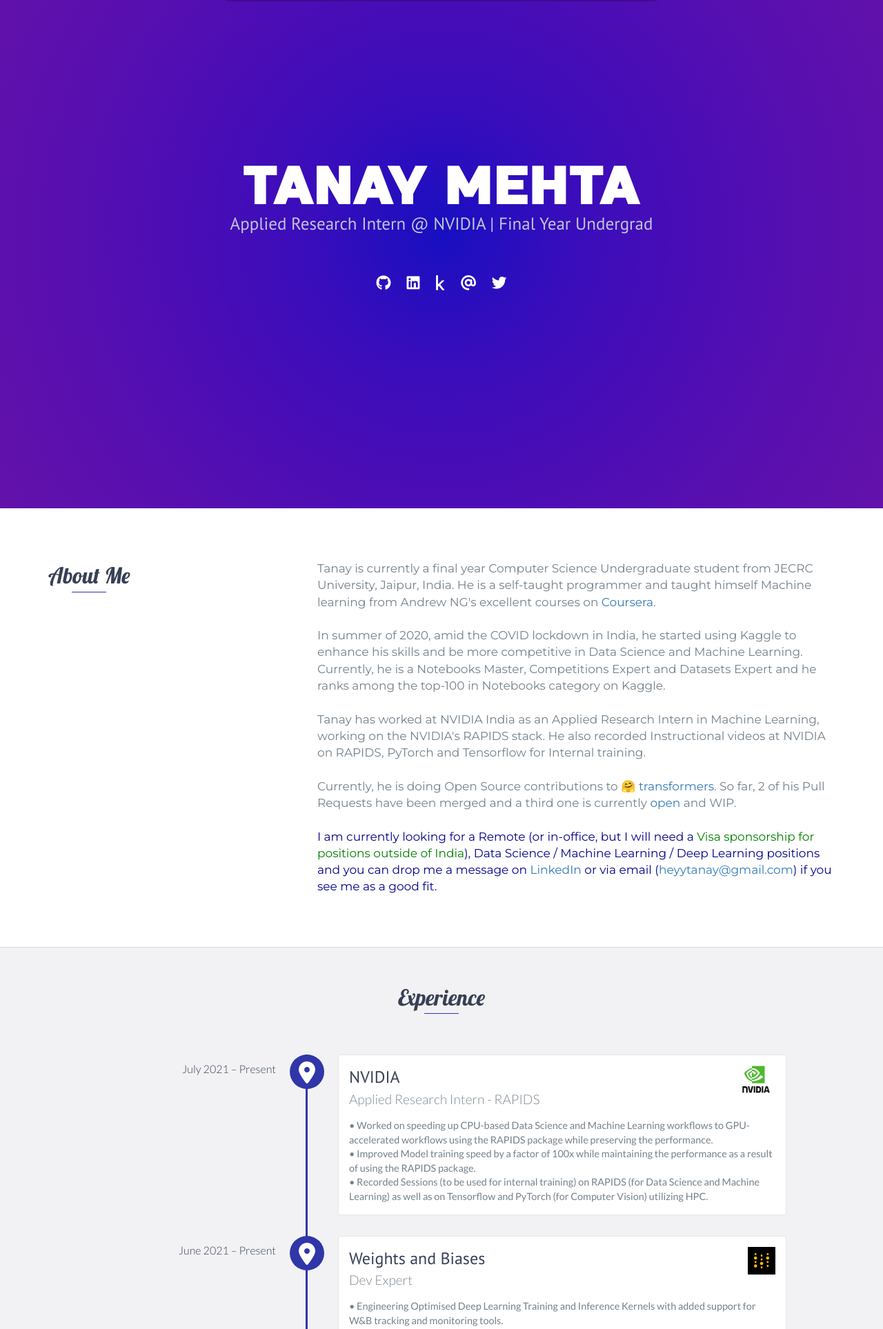
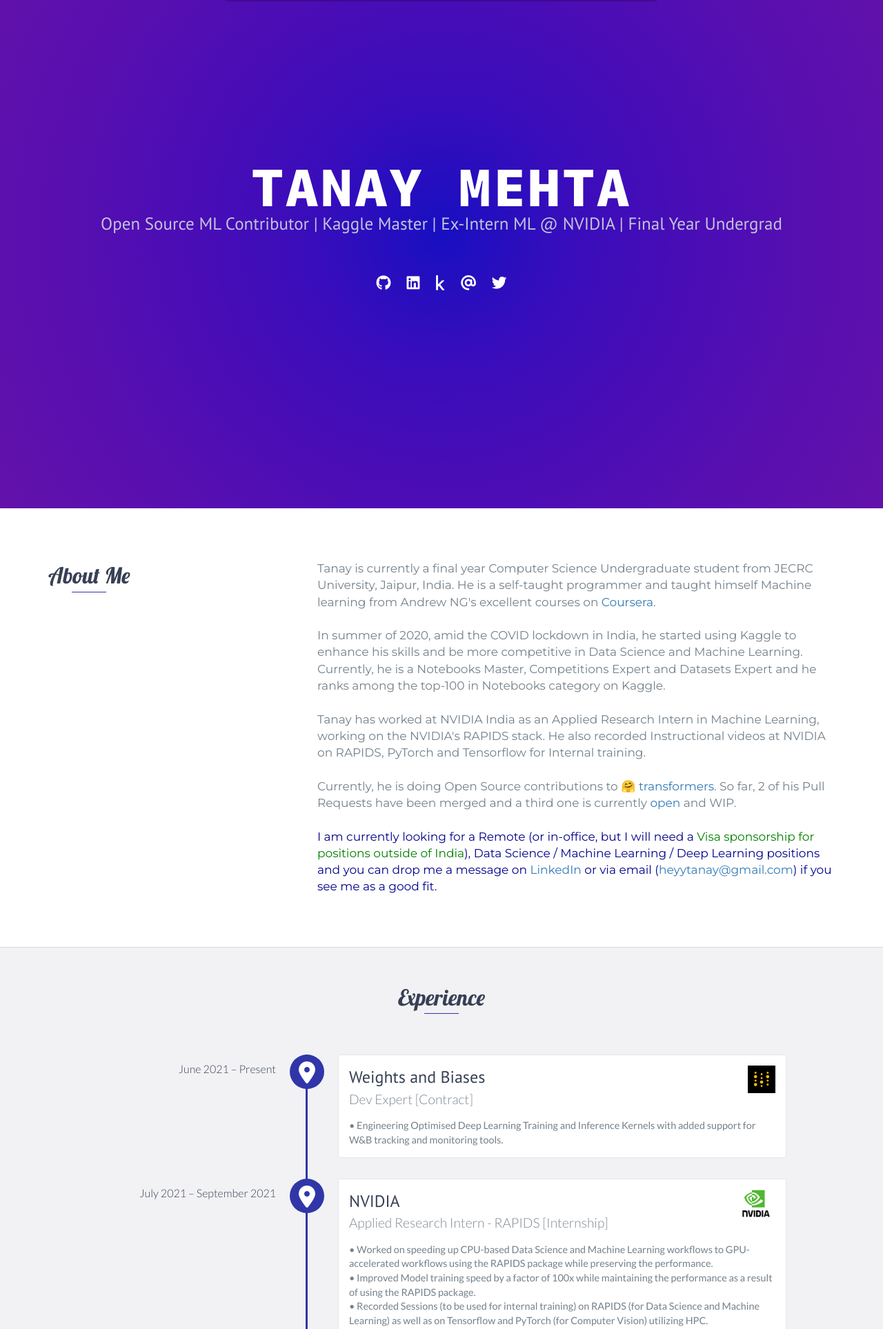
Before and after one commit to tanaymeh/tanaymeh.github.io, a web app: file index.html in a window 1280 px wide. Shown: the part 63-1990 px from the top of the page at 69% size. Run offline with its HTML, style and script files only (its server is not run), Linux system fonts and the light colour scheme; some libraries are stand-ins or nearby versions.

Commit message:
New font changes in place

```diff
--- a/css/styles.css
+++ b/css/styles.css
@@ -786,3 +786,8 @@ footer {
 ::selection {
   color: white;
   background: purple; }
+
+@font-face {
+  font-family: SFMono;
+  src: url("../SFMono-Heavy.otf");
+}
--- a/index.html
+++ b/index.html
@@ -67,9 +67,9 @@
                 <img id='lead-image' src="images/me_diff.png" width="200px" height="200px">
             </div> -->
             <!-- Prev h1: Raleway -->
-            <h1 style="font-family: 'Russo One', sans-serif; font-size:75px">Tanay Mehta</h1>
+            <h1 style="font-family: 'SFMono', sans-serif; font-size:75px">Tanay Mehta</h1>
             <!-- <br> -->
-            <h2 style="font-family:'PT Sans', sans-serif; font-size:25px">Applied Research Intern @ NVIDIA | Final Year Undergrad</h2>
+            <h2 style="font-family:'PT Sans', sans-serif; font-size:25px">Open Source ML Contributor | Kaggle Master | Ex-Intern ML @ NVIDIA | Final Year Undergrad</h2>
             <br>
             <div class="top-link">
                 <!-- <a href="https://drive.google.com/file/d/16wbVEO6lb6iDSDscS-ZerZnJ6nvX7ylr/view?usp=sharing" target="_blank" class="btn-rounded-white"><i class="fab fa-google-drive" aria-hidden="true"></i> View Resume</a>
@@ -148,23 +148,22 @@
     <div id="experience" class="background-alt">
         <h2 class="heading" style="font-family: 'Lobster', cursive;">Experience</h2>
         <div id="experience-timeline">
-            <div data-date="July 2021 – Present">
+            <div data-date="June 2021 – Present">
+                <h3 style="font-family: 'PT Sans';">Weights and Biases</h3>
+                <img src="images/wnb_logo.png" height="40px" align='right' style='pointer-events: none'>
+                <h4>Dev Expert [Contract]</h4>
+                <p>
+                    • Engineering Optimised Deep Learning Training and Inference Kernels with added support for W&B tracking and monitoring tools.<br>
+                </p>
+            </div>
+            <div data-date="July 2021 – September 2021">
                 <h3 style="font-family: 'PT Sans';">NVIDIA</h3>
                 <img src="images/nvidia-logo.jpg" height=40px width="9%" align='right' style='pointer-events: none'>
-                <h4>Applied Research Intern - RAPIDS</h4>
+                <h4>Applied Research Intern - RAPIDS [Internship]</h4>
                 <p>
                     • Worked on speeding up CPU-based Data Science and Machine Learning workflows to GPU-accelerated workflows using the RAPIDS package while preserving the performance.<br>
                     • Improved Model training speed by a factor of 100x while maintaining the performance as a result of using the RAPIDS package.<br>
                     • Recorded Sessions (to be used for internal training) on RAPIDS (for Data Science and Machine Learning) as well as on Tensorflow and PyTorch (for Computer Vision) utilizing HPC.<br>
-                </p>
-            </div>
-
-            <div data-date="June 2021 – Present">
-                <h3 style="font-family: 'PT Sans';">Weights and Biases</h3>
-                <img src="images/wnb_logo.png" height="40px" align='right' style='pointer-events: none'>
-                <h4>Dev Expert</h4>
-                <p>
-                    • Engineering Optimised Deep Learning Training and Inference Kernels with added support for W&B tracking and monitoring tools.<br>
                 </p>
             </div>
         </div>
@@ -175,7 +174,7 @@
         <h2 class="heading" style="font-family: 'Lobster', cursive;">Education</h2>
         <div class="education-block" style="font-family: 'Nunito Sans', sans-serif; font-size:17px;">
             <h3 style="font-family: 'Montserrat', sans-serif;"><a href="https://jecrcuniversity.edu.in/" target="_blank">JECRC University</a></h3>
-            <span class="education-date">Aug 2018 - Aug 2022 (Ongoing)<br>GPA: <strong>8.40/10.0</strong><br><br></span>
+            <span class="education-date">July 2018 - July 2022 (Ongoing)<br>GPA: <strong>8.83/10.0</strong><br><br></span>
             <!-- <span class="education-date">GPA: 8.31/10.0</span> -->
             <h4 style="font-family: 'Montserrat', sans-serif;font-size:18px;"><strong>Bachelor of Technology in Computer Science and Engineering</strong></h4>
             <p>
@@ -187,12 +186,12 @@
                 <li>Object Oriented Programming in C++</li>
                 <li>Theory of Computation (FLAT)</li>
                 <li>Aritifical Intelligence</li>
-                <li>Programming in Java</li>
+                <li>Machine Learning in Python</li>
                 <li>Operating Systems (Unix Programming)</li>
                 <li>Computer Organization and Design (Computer Architecture)</li>
             </ul>
             <br>
-            <p>Current Semester: <strong>7<sup>th</sup> (Total 8)</strong></p>
+            <p>Current Semester: <strong>8<sup>th</sup> (Total 8)</strong></p>
             <p>Current Year: <strong>4<sup>th</sup> (Total 4)</strong></p>
         </div>
         <!-- End .education-block -->
@@ -293,34 +292,46 @@
         <div class="optional-section-block">
             <h3 style="font-family: 'Montserrat', sans-serif">1. <a href="https://www.linkedin.com/posts/tanaymehta28_very-happy-to-tell-you-all-that-i-have-been-activity-6754370609305714689-pmb7/" target="_blank">Featured 4 times in University's Annual Newsletter</a></h3>
             <p style="font-size:1em;">
-               I have been mentioned in my University's Annual (now Bi-annual) Newsletter for 4 Consecutive times for my
+               I have been mentioned in my University's Annual (now Bi-annual) Newsletter for 4 Consecutive times for my contributions to my University's Technical communities and other achievements.
             </p>
             <br>
             <hr>
-            <!-- <br> -->
-            <h3 style="font-family: 'Montserrat', sans-serif">2. <a href="https://www.kaggle.com/heyytanay" target="_blank">Kaggle Notebooks Master (#78/169,000+)</a></h3>
+
+            <h3 style="font-family: 'Montserrat', sans-serif">2. <a href="https://www.linkedin.com/posts/tanaymehta28_machinelearning-deeplearning-kaggle-activity-6869960929237360640-AUEg?utm_source=linkedin_share&utm_medium=member_desktop_web" target="_blank">47th Position in chaii - Hindi and Tamil Question Answering Competition</a></h3>
             <p style="font-size:1em;">
-               Currently under top-100 (highest rank: #78) out of 169,000+ total Kagglers
+                Our team managed to secure 47th position in chaii - Hindi and Tamil Question Answering Competition on Kaggle bagging us a Silver medal.
+            </p>
+            <br>
+            <hr>
+
+            <h3 style="font-family: 'Montserrat', sans-serif">3. <a href="https://www.linkedin.com/posts/tanaymehta28_python-data-machinelearnig-activity-6798109730951761920-xM1t?utm_source=linkedin_share&utm_medium=member_desktop_web" target="_blank">73rd Position in Shopee - Price Match Guarantee Competition</a></h3>
+            <p style="font-size:1em;">
+               Our team managed to secure 73rd position on Shopee - Price Match Guarantee Competition on Kaggle bagging us a Silver medal.
+            </p>
+            <br>
+            <hr>
+
+            <h3 style="font-family: 'Montserrat', sans-serif">4. <a href="https://www.linkedin.com/posts/tanaymehta28_kaggle-activity-6831141167430717440-WalU?utm_source=linkedin_share&utm_medium=member_desktop_web" target="_blank">246th Position in CommonLit Readability Prize Competition</a></h3>
+            <p style="font-size:1em;">
+                Our team managed to secure 246th position in CommonLit Readability Prize Competition on Kaggle bagging us a Bronze medal.
+            </p>
+            <br>
+            <hr>
+
+            <h3 style="font-family: 'Montserrat', sans-serif">5. <a href="https://www.kaggle.com/heyytanay" target="_blank">Kaggle Notebooks Master (#54/210,000+)</a></h3>
+            <p style="font-size:1em;">
+               Currently under top-100 (highest rank: #54) out of 210,000+ total Kagglers
                in Notebooks Category.
             </p>
             <br>
             <hr>
-            <!-- <br> -->
-            <h3 style="font-family: 'Montserrat', sans-serif">3. <a href="https://www.linkedin.com/feed/update/urn:li:activity:6540086856946671616/" target="_blank">Udacity Secure and Private AI Nanodegree Scholarship recipient</a></h3>
+
+            <h3 style="font-family: 'Montserrat', sans-serif">6. <a href="https://www.linkedin.com/feed/update/urn:li:activity:6540086856946671616/" target="_blank">Udacity Secure and Private AI Nanodegree Scholarship recipient</a></h3>
             <p style="font-size:1em;">
                 1 of 5000 candidates worldwide who received scholarship & got accepted in
                 Secure & Private AI Nanodegree by Udacity & Facebook.
                 I did this just after I completed my Freshman Year.
             </p>
-            <br>
-            <hr>
-            <!-- <br> -->
-            <h3 style="font-family: 'Montserrat', sans-serif">4. Facebook Developer Circles Scholar</h3>
-            <p style="font-size:1em;">
-                Was Awarded Machine Learning Nanodegree by Udacity & Facebook from
-                Facebook Developer Circles Scholarships.
-            </p>
-            <br>
         </div>
     </div>
 
```
Also changed, not shown: SFMono-Heavy.otf (added).
